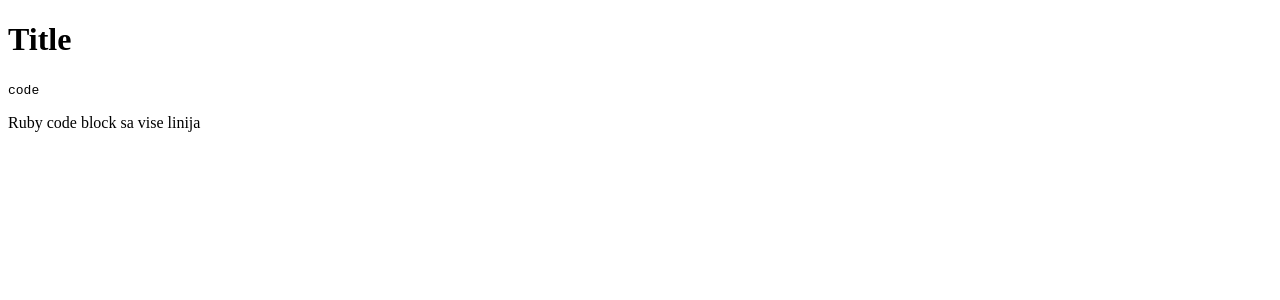
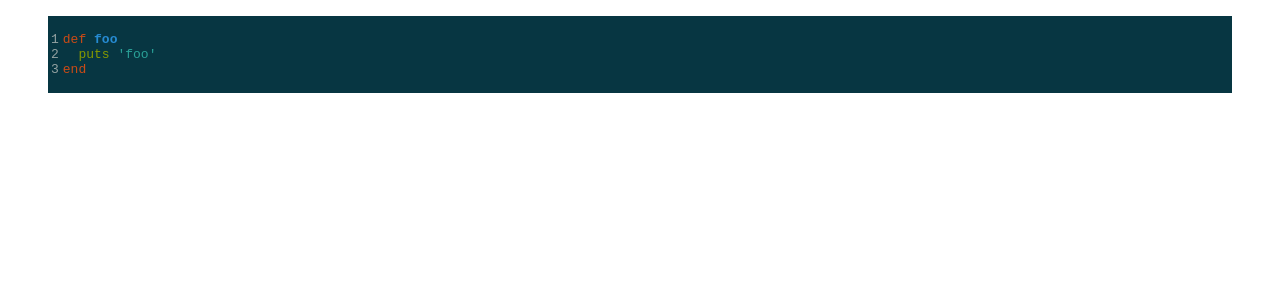
Before and after one commit to mribica/mribica.github.com, a Jekyll site: the page built from _posts/2012-11-24-test.markdown, in a window 1280 px wide. Shown: the top 300 px of the page. Built offline with Jekyll 4.4.1, drawn with Linux system fonts in a browser that asks for light colours; Markdown is read by kramdown in place of the engine named in the settings.

Commit message:
test syntax highlighting via pygments

```diff
--- a/_config.yml
+++ b/_config.yml
@@ -1,2 +1,4 @@
 markdown: rdiscount
 pygments: true
+permalink: /posts/:title
+auto: true
--- a/_posts/2012-11-24-test.markdown
+++ b/_posts/2012-11-24-test.markdown
@@ -3,9 +3,8 @@ layout: default
 title: "Testing"
 ---
 
-# Title
-
-`code`
-
-  Ruby code block
-  sa vise linija
+{% highlight ruby linenos%}
+def foo
+  puts 'foo'
+end
+{% endhighlight %}
```
